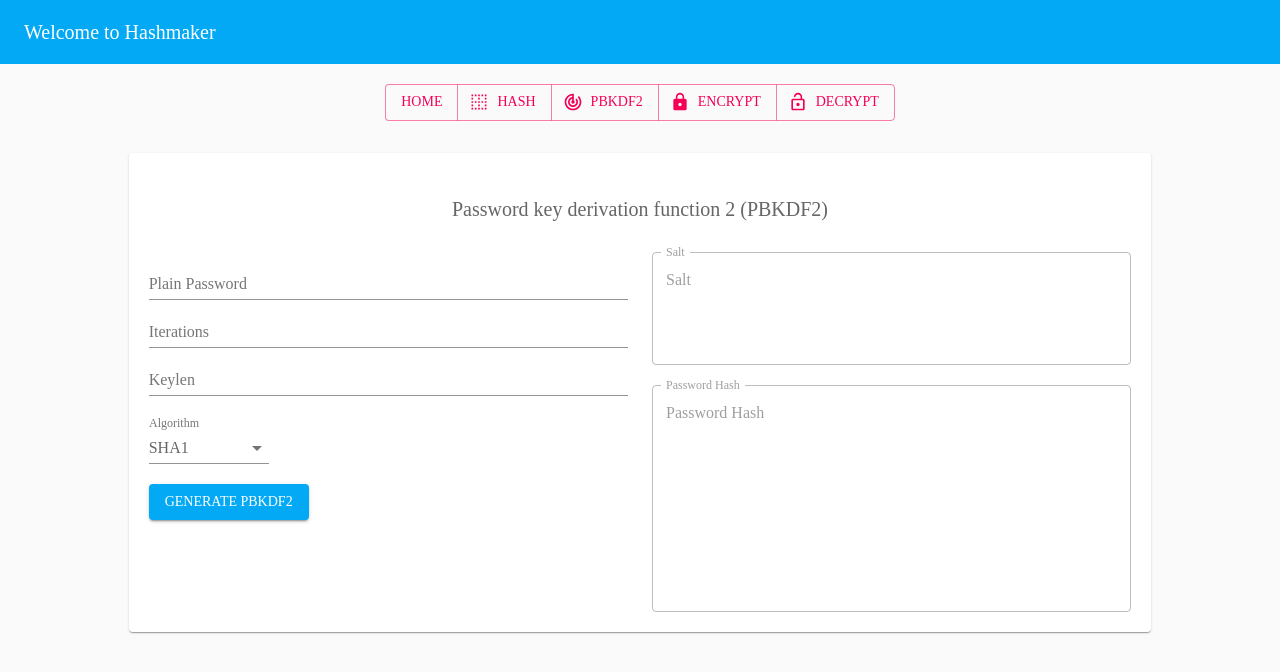
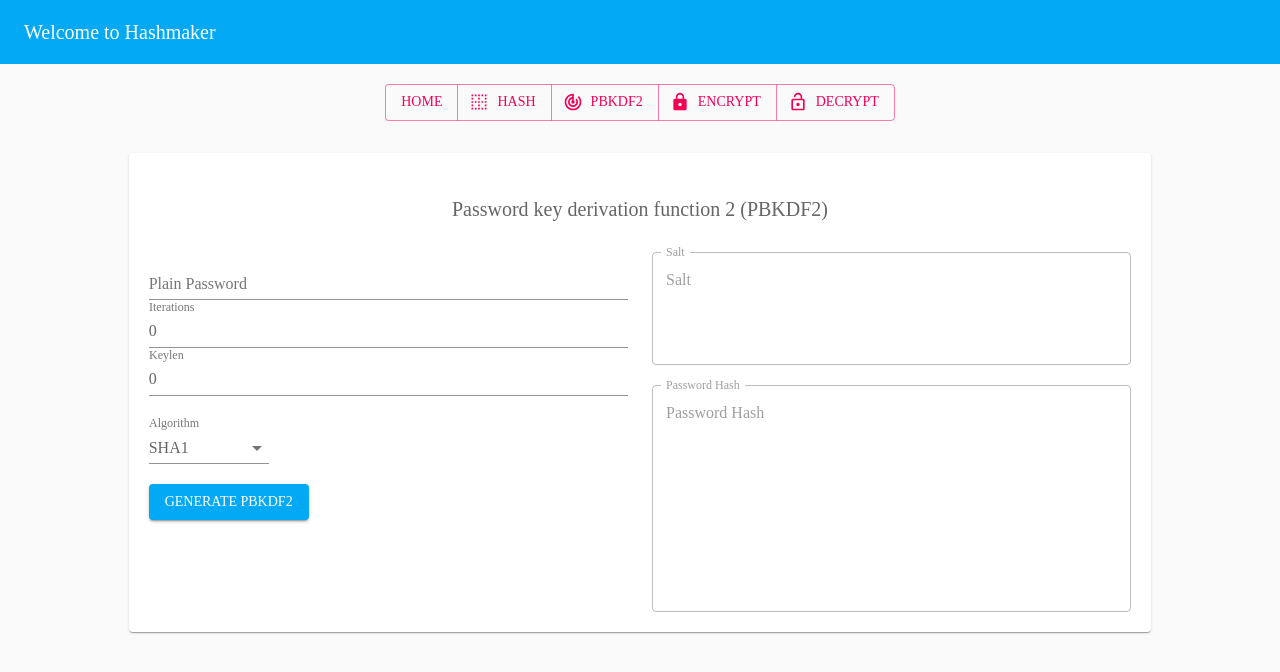
Before and after one commit to joraavanes/hashmaker, a React (Create React App) app in the folder hashmaker-client/: page /pbkdf2 in a window 1280 px wide. Shown: the top 672 px of the page. Built offline with nearby package versions, Linux system fonts and the light colour scheme; a web font is replaced by a local one.

Commit message:
Add form state to pbkdf2 component

```diff
--- a/hashmaker-client/src/components/Pbkdf2.js
+++ b/hashmaker-client/src/components/Pbkdf2.js
@@ -22,9 +22,15 @@ const useStyles = makeStyles(styles => ({
 const Pbkdf2 = () => {
     const {mt, smPadding, mdPadding, selectMinWidth, colorWhite} = useStyles();
 
+    const [plainPassword, setPlainPassword] = useState('');
+    const [iterations, setIterations] = useState(0);
+    const [keylen, setKeylen] = useState(0);
     const [algorithm, setAlgorithm] = useState('SHA1');
 
-    const changeHandler = e => setAlgorithm(e.target.value);
+    const handleFormSubmit = e => {
+        e.preventDefault();
+
+    };
 
     return (
         <Grid container spacing={3} justify="center" className={mt}>
@@ -41,15 +47,15 @@ const Pbkdf2 = () => {
                     </Typography>
                     <Grid container spacing={3}>
                         <Grid item xs={12} sm={6}>
-                            <form autoComplete="off" noValidate>
+                            <form autoComplete="off" onSubmit={handleFormSubmit} noValidate>
                                 <div>
-                                    <TextField id="password" label="Plain Password" fullWidth/>
+                                    <TextField id="password" label="Plain Password" fullWidth onChange={e=> setPlainPassword(e.target.value)} value={plainPassword}/>
                                 </div>
                                 <div>
-                                    <TextField id="iterations" label="Iterations" fullWidth/>
+                                    <TextField type="number" id="iterations" label="Iterations" fullWidth onChange={e => setIterations(e.target.value)} value={iterations}/>
                                 </div>
                                 <div>
-                                    <TextField id="keylen" label="Keylen" fullWidth/>
+                                    <TextField type="number" id="keylen" label="Keylen" fullWidth onChange={e => setKeylen(e.target.value)} value={keylen}/>
                                 </div>
                                 <div>
                                     <FormControl className={mt}>
@@ -61,7 +67,7 @@ const Pbkdf2 = () => {
                                             fullWidth
                                             className={selectMinWidth}
                                             value={algorithm}
-                                            onChange={changeHandler}
+                                            onChange={e => setAlgorithm(e.target.value)}
                                         >
                                             <MenuItem value="SHA1">SHA1</MenuItem>
                                             <MenuItem value="SHA256">SHA256</MenuItem>
@@ -71,7 +77,7 @@ const Pbkdf2 = () => {
                                     </FormControl>
                                 </div>
                                 <div>
-                                    <Button color="primary" variant="contained" className={`${mt} ${colorWhite}`}>Generate PBKDF2</Button>
+                                    <Button type="submit" color="primary" variant="contained" className={`${mt} ${colorWhite}`}>Generate PBKDF2</Button>
                                 </div>
                             </form>
                         </Grid>
```
